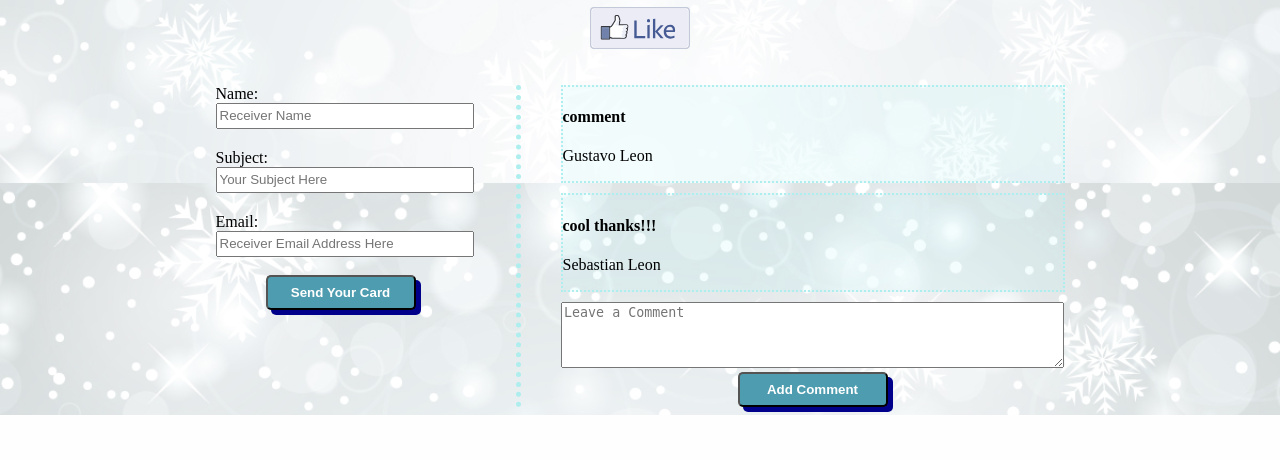
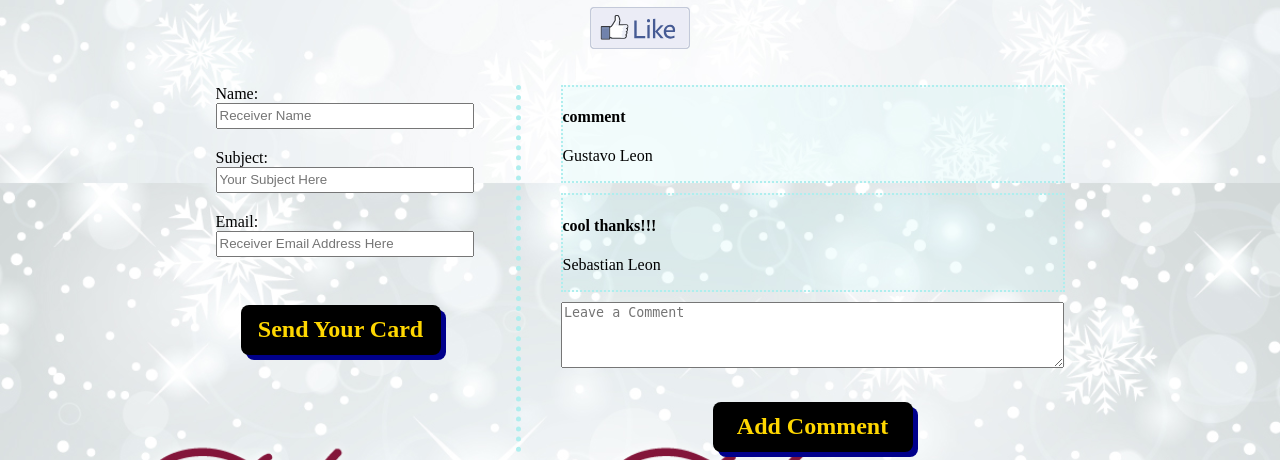
Before and after one commit to leongus1/holiday_greetings_group, a Django app: template code/hg_proj/hg_app/templates/review.html in a window 1280 px wide. Shown: the part 489-949 px from the top of the page. Before the commit the page ends 904 px from the top, so only its background shows below. Run offline with Django 3.2, Linux system fonts and the light colour scheme; the template is opened without the code that fills it: values that come from a table or form of the project are taken from there, others are empty; data comes from the database, SQL or seed files in the repository; both versions use the stored data as it was after the commit.

Commit message:
add button style

```diff
--- a/code/hg_proj/hg_app/static/view.css
+++ b/code/hg_proj/hg_app/static/view.css
@@ -27,7 +27,7 @@ body {
 .button {
     display: block;
     width: 150px;
-    height: 35px;
+    height: 50px;
     background: #4E9CAF;
     text-align: center;
     border-radius: 5px;
@@ -45,3 +45,22 @@ body {
     border-right: paleturquoise dotted 5px;
     padding-right: 50px;
 }
+
+button[type="submit"] {
+    width: 200px;
+    border: none;
+    outline: none;
+    padding: 10px;
+    font-size: 24px;
+    border-radius: 8px;
+    font-family: 'Montserrat';
+    color: gold;
+    background-color: black;
+    text-align: center;
+    cursor: pointer;
+    margin-top: 30px;
+    transition: .3s ease background-color;
+  }
+  button[type="submit"]:hover {
+    background-color: silver;
+  }
```
Also changed, not shown: code/hg_proj/db.sqlite3.
